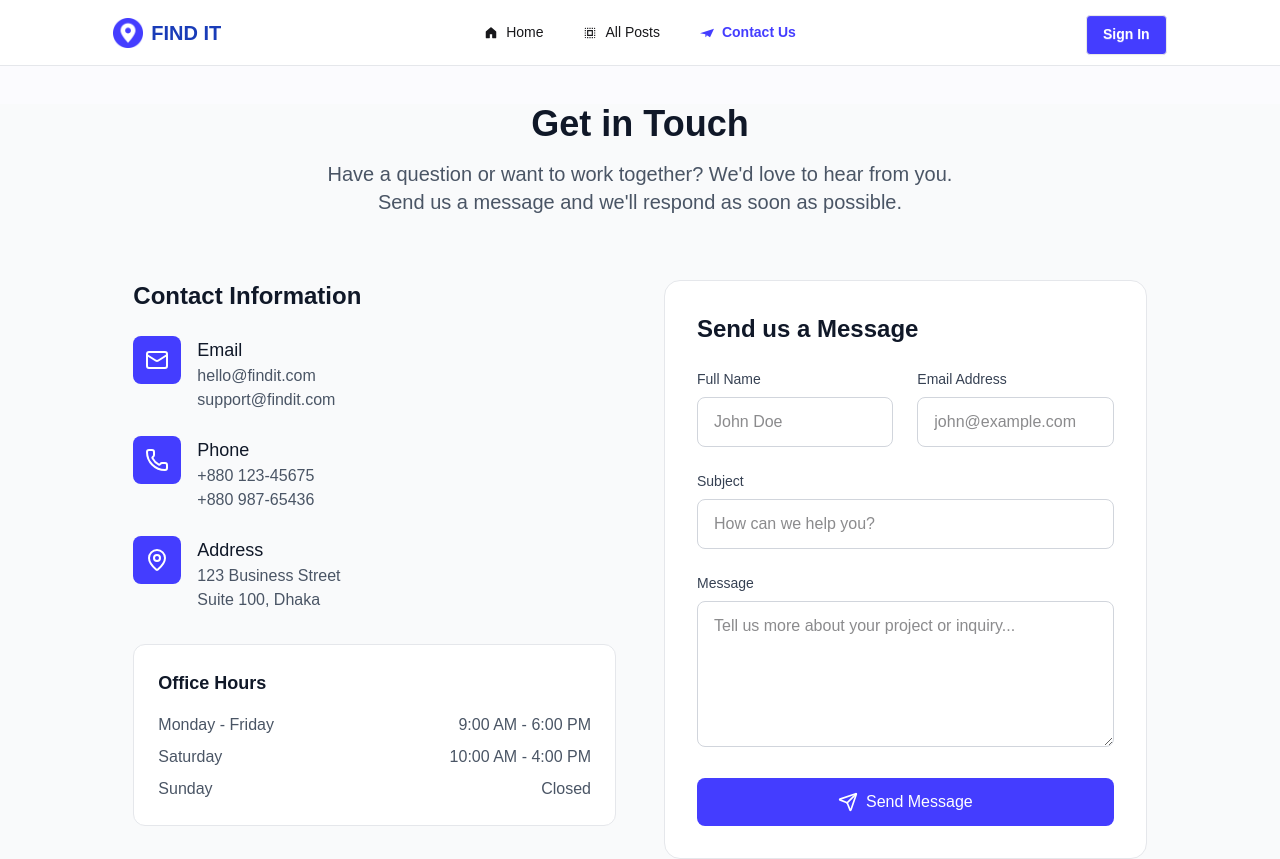
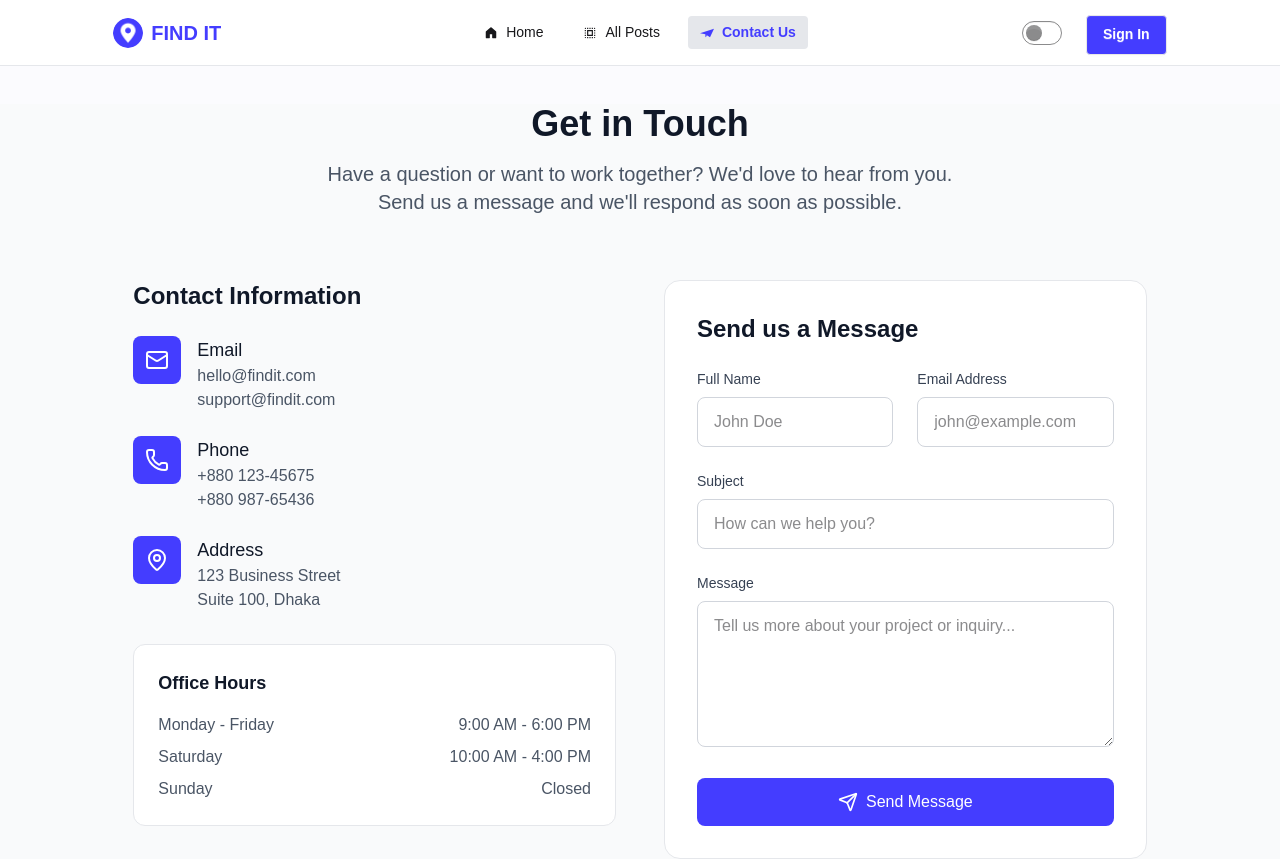
Before and after one commit to Soriful-Hasan/lost-and-found-platform-client, a React (Vite) app: page /contact-us in a window 1280 px wide. Shown: the top 859 px of the page. Built offline with nearby package versions, Linux system fonts and the light colour scheme; no server answers; a web font is replaced by a local one.

Commit message:
dark mode impliment navbar hero section and card section

```diff
--- a/src/components/Hero/Hero.jsx
+++ b/src/components/Hero/Hero.jsx
@@ -1,18 +1,18 @@
 import React from "react";
 import { Link } from "react-router";
-import TypeWriter from "../typewriter/TypeWriter";
+
 
 const Hero = () => {
   return (
-    <section className="border-b border-gray-200 bg-[#FBFBFE] lg:grid lg:h-80vh  lg:place-content-center">
-      <div className="   px-4 py-16  sm:px-6 sm:py-24 md:grid md:grid-cols-2 md:items-center md:gap-4 lg:px-8 lg:py-32">
+    <section className="border-b dark:border-0 border-gray-200 dark:bg-dark-primary-bg bg-[#FBFBFE] lg:grid lg:h-80vh  lg:place-content-center">
+      <div className="px-4 py-16  sm:px-6 sm:py-24 md:grid md:grid-cols-2 md:items-center md:gap-4 lg:px-8 lg:py-32">
         <div className=" max-w-prose  text-left space-y-10">
-          <h1 className=" text-4xl space-y-4 font-bold text-gray-900 sm:text-5xl">
+          <h1 className="dark:text-white text-4xl space-y-4 font-bold text-gray-900 sm:text-5xl">
             Connecting Communities Through{" "}
             <span className="text-[#443dff]">Lost & Found</span>
           </h1>
 
-          <p className="mt-4 text-base text-pretty text-gray-700 sm:text-lg/relaxed">
+          <p className="mt-4 dark:text-white text-base text-pretty text-gray-700 sm:text-lg/relaxed">
             Report your lost or found item in just a few clicks. Safe, simple,
             and secure.” “Lost an item? Post now and let the community help
             recover it
@@ -29,7 +29,7 @@ const Hero = () => {
 
             <a
               href="#learn"
-              className="inline-block rounded border border-gray-200 px-5 py-3 font-medium text-gray-700 shadow-sm transition-colors hover:bg-gray-50 hover:text-gray-900"
+              className="dark:text-white inline-block rounded border border-gray-200 px-5 py-3 font-medium text-gray-700 shadow-sm transition-colors hover:bg-gray-50 hover:text-gray-900"
             >
               Learn More
             </a>
--- a/src/components/Navbar.jsx
+++ b/src/components/Navbar.jsx
@@ -9,6 +9,7 @@ import { BsPersonFill } from "react-icons/bs";
 import { SiMinutemailer } from "react-icons/si";
 import Swal from "sweetalert2";
 import DropDown from "./dropdown/DropDown";
+import ToggleDarkMode from "./darkMode/ToggleDarkMode";
 
 const Navbar = () => {
   const { user, userSignOut, loading } = useContext(UserContext);
@@ -49,7 +50,11 @@ const Navbar = () => {
           className={({ isActive }) =>
             `
            flex items-center
-          ${isActive ? " text-[#443dff] font-semibold" : ""}`
+          ${
+            isActive
+              ? "bg-gray-200 dark:text-dark-primary-text dark:bg-gray-600 text-[#443dff] font-semibold"
+              : ""
+          }`
           }
         >
           <GoHomeFill />
@@ -67,7 +72,11 @@ const Navbar = () => {
           className={({ isActive }) =>
             `
            flex items-center
-          ${isActive ? " text-[#443dff] font-semibold" : ""}`
+          ${
+            isActive
+              ? "bg-gray-200 dark:text-dark-primary-text  dark:bg-gray-600 text-[#443dff] font-semibold"
+              : ""
+          }`
           }
         >
           {" "}
@@ -84,7 +93,11 @@ const Navbar = () => {
           className={({ isActive }) =>
             `
            flex items-center
-          ${isActive ? " text-[#443dff] font-semibold" : ""}`
+          ${
+            isActive
+              ? "bg-gray-200 dark:text-dark-primary-text dark:bg-gray-600 text-[#443dff] font-semibold"
+              : ""
+          }`
           }
         >
           <SiMinutemailer />
@@ -102,7 +115,11 @@ const Navbar = () => {
               className={({ isActive }) =>
                 `
            flex items-center
-          ${isActive ? " text-[#443dff] font-semibold" : ""}`
+          ${
+            isActive
+              ? "bg-gray-200 dark:text-dark-primary-text dark:bg-gray-600 text-[#443dff] font-semibold"
+              : ""
+          }`
               }
               to={"/addItem"}
             >
@@ -119,7 +136,11 @@ const Navbar = () => {
               className={({ isActive }) =>
                 `
            flex items-center
-          ${isActive ? " text-[#443dff] font-semi-bold font-semibold" : ""}`
+          ${
+            isActive
+              ? "bg-gray-200 dark:text-dark-primary-text dark:bg-gray-600 text-[#443dff] font-semibold"
+              : ""
+          }`
               }
               to={"/recoveredItems"}
             >
@@ -136,7 +157,11 @@ const Navbar = () => {
               className={({ isActive }) =>
                 `
            flex items-center
-          ${isActive ? " text-[#443dff] font-semibold" : ""}`
+          ${
+            isActive
+              ? "bg-gray-200 dark:text-dark-primary-text dark:bg-gray-600 text-[#443dff] font-semibold"
+              : ""
+          }`
               }
               to={"/myPost"}
             >
@@ -151,7 +176,7 @@ const Navbar = () => {
 
   return (
     <div className="">
-      <div className="navbar fixed  bg-white border-b border-gray-200 top-0 z-50">
+      <div className="navbar dark:border-gray-700 fixed dark:bg-dark-primary-bg bg-white border-b border-gray-200 top-0 z-50">
         <div className="w-full xl:w-10/12 mx-auto flex justify-between items-center">
           {/* Navbar Start */}
           <div className="navbar-start">
@@ -160,9 +185,9 @@ const Navbar = () => {
               onClick={window.scrollTo({ top: 0, behavior: "smooth" })}
               className="cursor-pointer hidden lg:flex items-center font-bold gap-2"
             >
-              <img width="30" height="30" src="/logo.png" alt="logo" />
+              <img width="30" className="dark:bg-white rounded-full " height="30" src="/logo.png" alt="logo" />
               <h1>
-                <span className="text-blue-800 text-xl uppercase">
+                <span className="text-primary-text dark:text-white text-xl uppercase">
                   Find <span className="">It</span>
                 </span>
               </h1>
@@ -211,12 +236,12 @@ const Navbar = () => {
 
           {/* Navbar End */}
           <div className="navbar-end">
+            <ToggleDarkMode />
             {loading ? (
               <span className="loading loading-ring loading-lg"></span>
             ) : user ? (
               <div className="flex gap-4 items-center">
                 <DropDown user={user} handleSignOut={handleSignOut} />
-                {/* <ToggleDarkMode /> */}
               </div>
             ) : (
               <Link
--- /dev/null
+++ b/src/components/darkMode/ToggleDarkMode.jsx
@@ -0,0 +1,34 @@
+import React, { useEffect, useState } from "react";
+
+const ToggleDarkMode = () => {
+  const [theme, setTheme] = useState(
+    localStorage.getItem("theme") === "light" ? "light" : "dark"
+  );
+
+  // Load theme from localStorage on component mount
+  useEffect(() => {
+    const savedTheme = localStorage.getItem("theme");
+    setTheme(savedTheme);
+    document.querySelector("html").setAttribute("data-theme", savedTheme);
+  }, [theme]);
+
+  // Toggle theme function
+  const handleThemeChange = (event) => {
+    const newTheme = event.target.checked ? "dark" : "light";
+    setTheme(newTheme);
+    localStorage.setItem("theme", newTheme);
+  };
+  return (
+    <div>
+      <input
+        type="checkbox"
+        value="dark"
+        className="toggle theme-controller mr-6"
+        checked={theme === "dark"}
+        onChange={handleThemeChange}
+      />
+    </div>
+  );
+};
+
+export default ToggleDarkMode;
--- a/src/index.css
+++ b/src/index.css
@@ -1,14 +1,30 @@
 @import url("https://fonts.googleapis.com/css2?family=Mona+Sans:ital,wght@0,200..900;1,200..900&display=swap");
 @import "tailwindcss";
 @plugin "daisyui";
+
 @custom-variant dark (&:where([data-theme=dark], [data-theme=dark] *));
 
 * {
   font-family: "Mona Sans", sans-serif;
 }
 
+@theme {
+  /* Background colors */
+  --color-primary-bg: #01a6e7;
+  --color-dark-card-bg: #1e2939;
+  --color-secondary-bg: #f3f4f6;
+  --color-dark-primary-bg: #1f2937;
+  --color-dark-secondary-bg: #374151;
+
+  /* Text colors */
+  --color-primary-text: #443dff;
+  --color-secondary-text: #4b5563;
+  --color-dark-primary-text: #ffffff;
+  --color-dark-secondary-text: #d1d5db;
+}
+
 :root {
-  --p: #FFFF;
+  --p: #ffff;
 }
 
 .react-datepicker-wrapper,
--- a/src/layout/Home.jsx
+++ b/src/layout/Home.jsx
@@ -37,9 +37,6 @@ const Home = () => {
   return (
     <div className="">
       <title>Home</title>
-      {/* <div className="">
-      <Slider></Slider>
-      </div> */}
       <Hero />
       <div className="place-items-center mt-10 w-10/12 mx-auto">
         <div className="flex items-center gap-2">
--- a/src/layout/RootLayout.jsx
+++ b/src/layout/RootLayout.jsx
@@ -8,7 +8,7 @@ const RootLayout = () => {
   const { state } = useNavigate();
 
   return (
-    <div className="bg-[#FBFBFE]">
+    <div className="bg-[#FBFBFE] dark:bg-dark-primary-bg">
       <div className="">
         <Navbar></Navbar>
       </div>
--- a/src/page/items/ItemCards.jsx
+++ b/src/page/items/ItemCards.jsx
@@ -5,17 +5,15 @@ import { IoLocationSharp } from "react-icons/io5";
 import { HiOutlineArrowLongRight } from "react-icons/hi2";
 import { FaArrowRightLong } from "react-icons/fa6";
 
-
 const ItemCards = ({ item }) => {
   const {
     title,
-    name,
-    email,
+
     thumbnail,
     description,
-    category,
+
     location,
-    status,
+
     date,
     _id,
   } = item;
@@ -28,7 +26,7 @@ const ItemCards = ({ item }) => {
         scale: { type: "spring", visualDuration: 0.4, bounce: 0.5 },
       }}
     >
-      <div className="card border-gray-200 rounded bg-white w-full border ">
+      <div className="card border-gray-200 rounded dark:border-gray-700 dark:bg-dark-card-bg bg-white w-full border ">
         <div className="p-2">
           <div className="w-full h-60 bg-gray-100  rounded-md">
             <img
@@ -40,7 +38,7 @@ const ItemCards = ({ item }) => {
         </div>
         <div className="card-body">
           <h2 className="card-title line-clamp-1 ">{title}</h2>
-          <p className="text-gray-800 text-sm line-clamp-2">{description}</p>
+          <p className="text-gray-800 text-sm line-clamp-2 dark:text-white">{description}</p>
           <p className="flex items-center gap-2 ">
             <BiSolidCalendarCheck color="#443dff" />
             {date}
@@ -50,7 +48,6 @@ const ItemCards = ({ item }) => {
             {location}
           </p>
           <div className="card-actions justify-end">
-
             <Link
               onClick={() => window.scrollTo({ top: 0, behavior: "smooth" })}
               to={`itemDetails/${_id}`}
@@ -58,7 +55,6 @@ const ItemCards = ({ item }) => {
             >
               Details <FaArrowRightLong />
             </Link>
-
           </div>
         </div>
       </div>
--- a/src/page/myPost/MyPost.jsx
+++ b/src/page/myPost/MyPost.jsx
@@ -53,7 +53,7 @@ const MyPost = () => {
           </Link>
         </div>
       </div>
-      <div className="overflow-x-auto mt-10  border-base-content/5 bg-base-100">
+      <div className="overflow-x-auto mt-10 dark:bg-gray-800 border-base-content/5 bg-base-100">
         <table className="table border bg-blue-600 ">
           <thead className=" ">
             <tr className="text-white">
```
Lines whose indentation alone changed are shown as unchanged.
